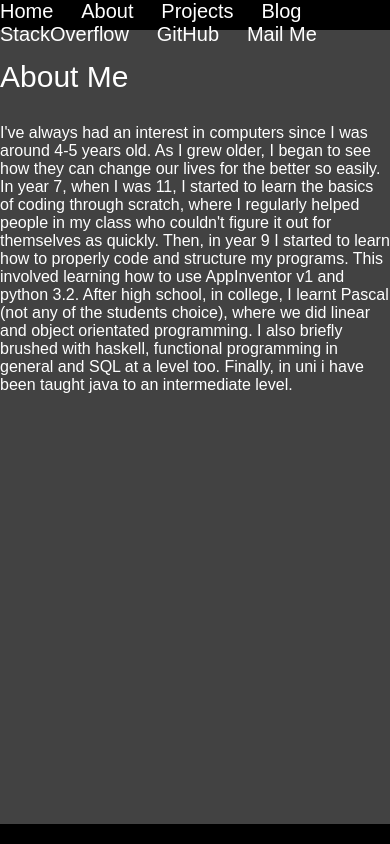
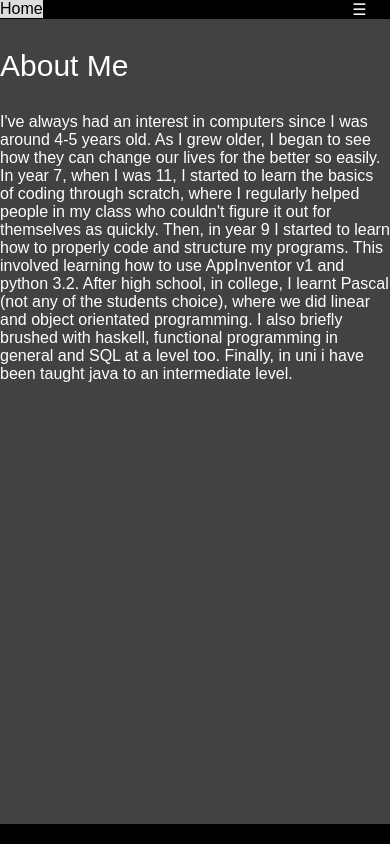
Before and after one commit to Akryllyk/Website, a plain HTML site: page about.html in a window 390 px wide. Drawn offline with Linux system fonts and the light colour scheme.

Commit message:
added hamburger to all pages

```diff
--- a/about.html
+++ b/about.html
@@ -6,17 +6,19 @@
 </head>
 
 <body>
-  <header>
+  <div class ="topnav" id = "myTopnav">
 
         <a href="index.html">Home</a>
         <a href="about.html">About</a>
         <a href="projects.html">Projects</a>
-    <a href="blog.html">Blog</a>
+        <a href="blog.html">Blog</a></li>
         <a href="https://stackoverflow.com/users/7606122/alex?tab=profile">StackOverflow</a>
         <a href="https://github.com/Akryllyk">GitHub</a>
+        <a href="www.linkedin.com/in/arvmayes/">LinkedIn</a>
         <a href="mailto:arvmayes@gmail.com">Mail Me</a>
+        <a href="javascript:void(0);" class="icon" onclick="myFunction()">&#9776;</a>
 
-  </header>
+      </div>
   <div>
     <p id = "AboutTitle">
       About Me
```
Also changed, not shown: blog.html (+5 -3 lines), projects.html (+5 -3 lines). Lines whose indentation alone changed are shown as unchanged.
